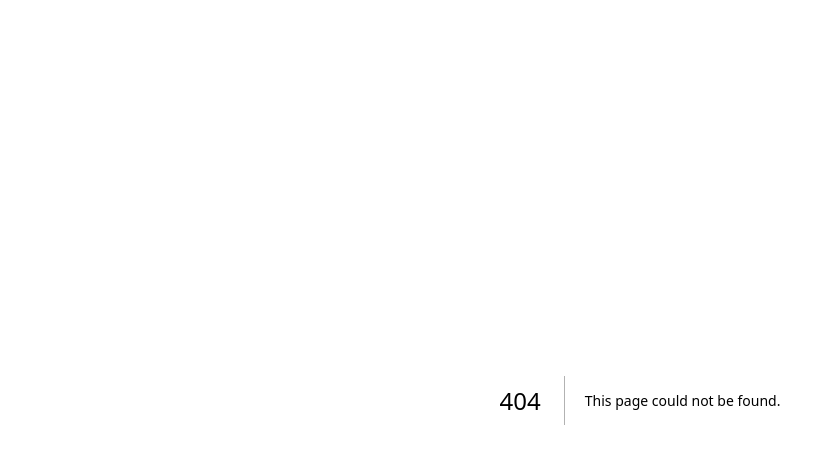
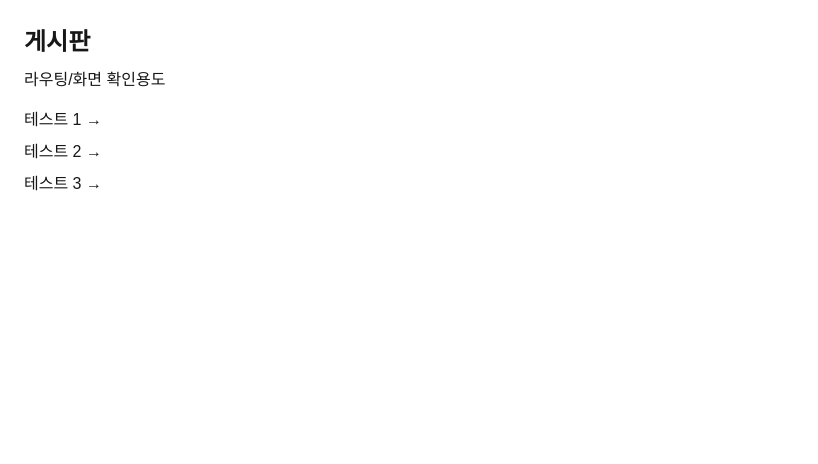
Before and after one commit to SF-webProject/SF-Web, a Next.js app: page /boards in a window 1280 px wide. Before the commit this address had no page. Shown: the top 464 px of the page, without its empty margins (0-818 px from the left). Built offline with nearby package versions, Linux system fonts and the light colour scheme.

Commit message:
chore: add boards routing (test slugs)

```diff
--- /dev/null
+++ b/src/app/boards/[slug]/page.tsx
@@ -0,0 +1,31 @@
+// src/app/boards/[slug]/page.tsx
+import Link from "next/link";
+
+type PageProps = {
+  params: Promise<{ slug: string }>;
+};
+
+import { BOARD_NAME } from "../boards.data";
+
+export default async function BoardPage({ params }: PageProps) {
+  const { slug } = await params;
+  const name = BOARD_NAME[slug] ?? slug;
+
+  return (
+    <main style={{ padding: 24 }}>
+      <Link href="/boards">← 게시판 목록</Link>
+
+      <h1 style={{ marginTop: 16, fontSize: 24, fontWeight: 700 }}>
+        {name}
+      </h1>
+
+      <p style={{ marginTop: 8 }}>
+        slug: <code>{slug}</code>
+      </p>
+
+      <p style={{ marginTop: 16 }}>
+        글 목록(Mock 데이터)을 붙이면 게시판처럼 보이긴 할 것..
+      </p>
+    </main>
+  );
+}
--- /dev/null
+++ b/src/app/boards/boards.data.ts
@@ -0,0 +1,9 @@
+export const BOARDS = [
+  { slug: "test-1", name: "테스트 1" },
+  { slug: "test-2", name: "테스트 2" },
+  { slug: "test-3", name: "테스트 3" },
+] as const;
+
+export const BOARD_NAME: Record<string, string> = Object.fromEntries(
+  BOARDS.map((b) => [b.slug, b.name])
+);
--- /dev/null
+++ b/src/app/boards/page.tsx
@@ -0,0 +1,21 @@
+// src/app/boards/page.tsx
+import Link from "next/link";
+
+import { BOARDS } from "./boards.data";
+
+export default function BoardsHomePage() {
+  return (
+    <main style={{ padding: 24 }}>
+      <h1 style={{ fontSize: 24, fontWeight: 700 }}>게시판</h1>
+      <p style={{ marginTop: 8 }}>라우팅/화면 확인용도</p>
+
+      <ul style={{ marginTop: 16, display: "grid", gap: 8 }}>
+        {BOARDS.map((b) => (
+          <li key={b.slug}>
+            <Link href={`/boards/${b.slug}`}>{b.name} →</Link>
+          </li>
+        ))}
+      </ul>
+    </main>
+  );
+}
```
